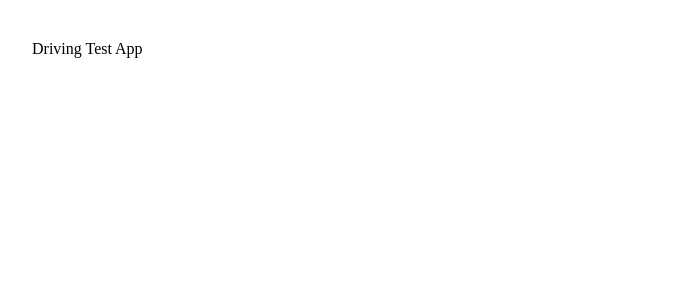
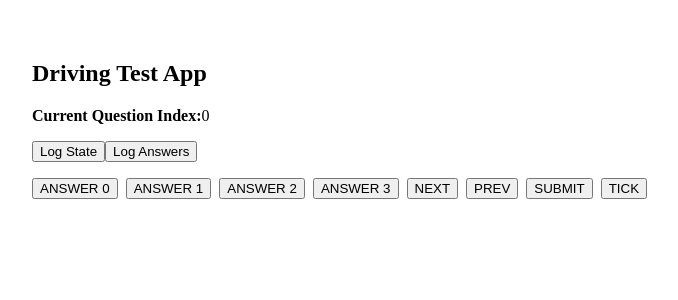
Before and after one commit to cyril2day/react-uk-driving-test, a React (Vite) app: page / in a window 1280 px wide. Shown: the top 300 px of the page, without its empty margins (8-686 px from the left). Built offline with nearby package versions, Linux system fonts and the light colour scheme.

Commit message:
manage quiz state with useReducer

```diff
--- a/src/App.jsx
+++ b/src/App.jsx
@@ -1,9 +1,62 @@
+import { useReducer } from 'react'
 import './App.css'
+import questions from './data/questions'
+import { quizReducer } from './state/quizReducer'
+
+const initialState = {
+  currentQuestion: 0,
+  answers: Array(questions.length).fill(null),
+  submitted: false,
+  timeLeft: 57 * 60,
+}
 
 const App = () => {
+  const [ state, dispatch ] = useReducer(
+    (state, action) => quizReducer(state, action, questions.length),
+    initialState
+  )
+
   return (
     <div className='app-container'>
-      Driving Test App
+      <h2>Driving Test App</h2>
+      <p>
+        <strong>Current Question Index:</strong>
+        {state.currentQuestion}
+      </p>
+      <div style={{ marginBottom: '1rem' }}>
+        <button onClick={() => console.log(state)}>
+          Log State
+        </button>
+        <button onClick={() => console.log(state.answers)}>
+          Log Answers
+        </button>
+      </div>
+      <div style={{ display: 'flex', gap: '0.5rem', flexWrap: 'wrap' }}>
+        <button onClick={() => dispatch({ type: 'ANSWER', payload: 0 })}>
+          ANSWER 0
+        </button>
+        <button onClick={() => dispatch({ type: 'ANSWER', payload: 1 })}>
+          ANSWER 1
+        </button>
+        <button onClick={() => dispatch({ type: 'ANSWER', payload: 2 })}>
+          ANSWER 2
+        </button>
+        <button onClick={() => dispatch({ type: 'ANSWER', payload: 3 })}>
+          ANSWER 3
+        </button>
+        <button onClick={() => dispatch({ type: 'NEXT' })}>
+          NEXT
+        </button>
+        <button onClick={() => dispatch({ type: 'PREV' })}>
+          PREV
+        </button>
+        <button onClick={() => dispatch({ type: 'SUBMIT' })}>
+          SUBMIT
+        </button>
+        <button onClick={() => dispatch({ type: 'TICK' })}>
+          TICK
+        </button>
+      </div>
     </div>
   )
 }
--- a/src/state/quizReducer.js
+++ b/src/state/quizReducer.js
@@ -1,5 +1,33 @@
-export function quizReducer(state, action) {
+export function quizReducer(state, action, questionsLength) {
   switch(action.type) {
+    case 'ANSWER': {
+      const newAnswers = [...state.answers]
+      newAnswers[state.currentQuestion] = action.payload
+      return {...state, answers: newAnswers }
+    }
+    case 'NEXT':
+      return {
+        ...state,
+        currentQuestion: Math.min(
+          state.currentQuestion + 1,
+          questionsLength - 1
+        )
+      }
+    case 'PREV':
+      return {
+        ...state,
+        currentQuestion: Math.max(state.currentQuestion -1, 0)
+      }
+    case 'SUBMIT':
+      return {
+        ...state,
+        submitted: true
+      }
+    case 'TICK':
+      return {
+        ...state,
+        timeLeft: state.timeLeft -1
+      }
     default:
       return state
   }
```
